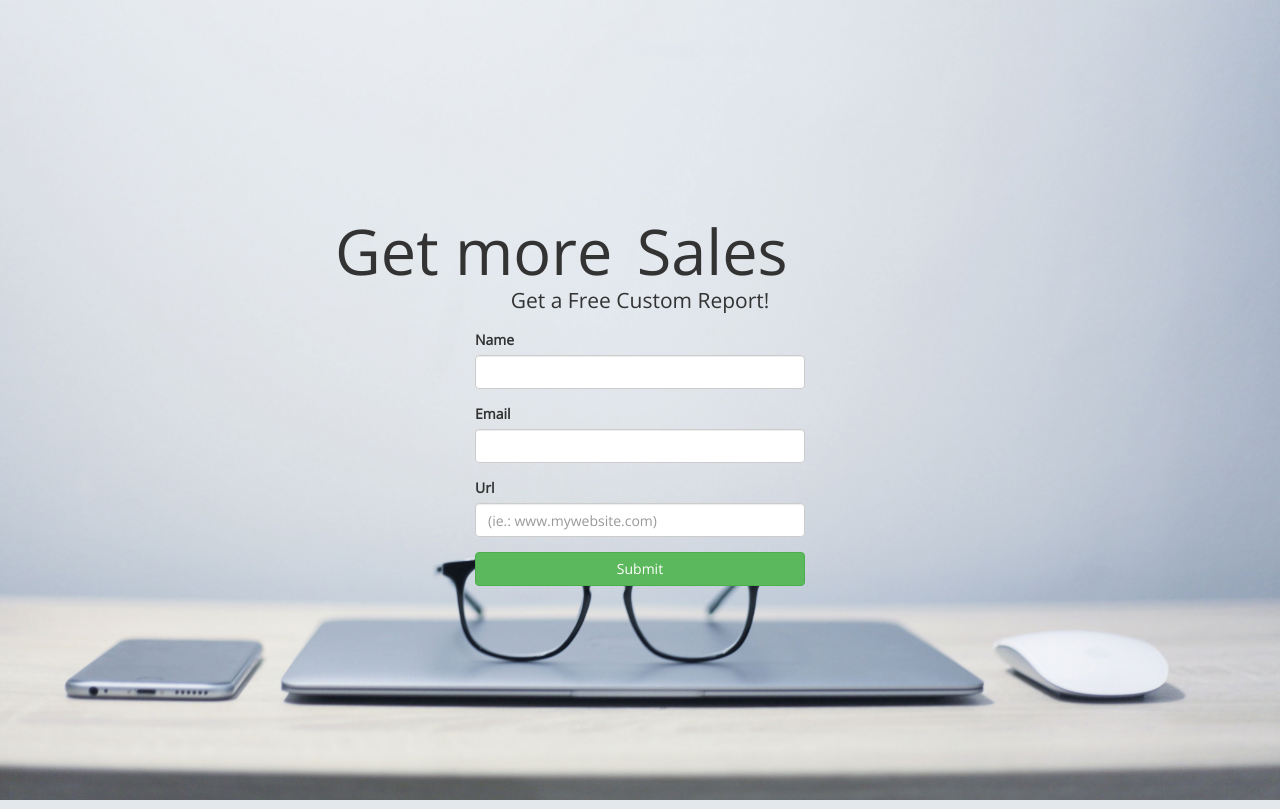
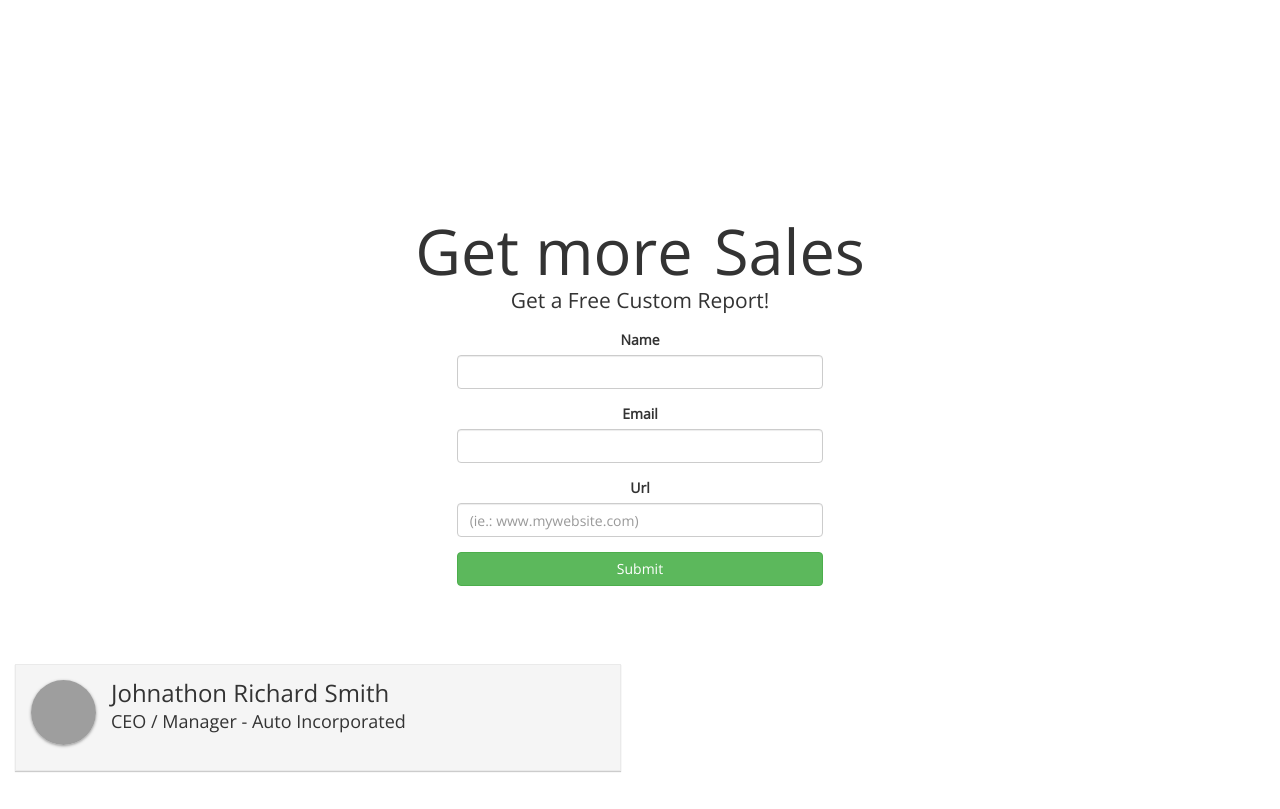
Before and after one commit to andreitobias/myapp, a Rails app: page /contacts/new in a window 1280 px wide. Run offline with Rails 7, Linux system fonts and the light colour scheme; style sheets or scripts are compiled from the project's sources; some libraries are stand-ins or nearby versions; grey boxes are pictures that could not be loaded.

Commit message:
Added animations: scroll and slide

```diff
--- /dev/null
+++ b/app/assets/javascripts/animation.js
@@ -0,0 +1,45 @@
+/*Interactivity to determine when an animated element in in view. In view elements trigger our animation*/
+$(document).ready(function() {
+
+  //window and animation items
+  var animation_elements = $.find('.animation-element');
+  var web_window = $(window);
+
+  //check to see if any animation containers are currently in view
+  function check_if_in_view() {
+    //get current window information
+    var window_height = web_window.height();
+    var window_top_position = web_window.scrollTop();
+    var window_bottom_position = (window_top_position + window_height);
+
+    //iterate through elements to see if its in view
+    $.each(animation_elements, function() {
+
+      //get the element sinformation
+      var element = $(this);
+      var element_height = $(element).outerHeight();
+      var element_top_position = $(element).offset().top;
+      var element_bottom_position = (element_top_position + element_height);
+
+      //check to see if this current container is visible (its viewable if it exists between the viewable space of the viewport)
+      if ((element_bottom_position >= window_top_position) && (element_top_position <= window_bottom_position)) {
+        element.addClass('in-view');
+      } else {
+        element.removeClass('in-view');
+      }
+    });
+
+  }
+
+  //on or scroll, detect elements in view
+  $(window).on('scroll resize', function() {
+      check_if_in_view()
+    })
+    //trigger our scroll event on initial load
+  $(window).trigger('scroll');
+
+
+  //Scroll function
+
+
+});
--- /dev/null
+++ b/app/assets/javascripts/scroll.js
@@ -0,0 +1,8 @@
+
+
+$(document).ready(function() {
+	$('a[href*=\\#]:not([href=\\#])').on('click', function(e) {
+		e.preventDefault();
+		$('html, body').animate({ scrollTop: $($(this).attr('href')).offset().top}, 500, 'linear');
+	});
+});
--- /dev/null
+++ b/app/assets/stylesheets/animations.css.scss
@@ -0,0 +1,121 @@
+/*animation element*/
+
+.animation-element {
+  opacity: 0;
+  position: relative;
+}
+/*animation element sliding left*/
+
+.animation-element.slide-left {
+  opacity: 0;
+  -moz-transition: all 500ms linear;
+  -webkit-transition: all 500ms linear;
+  -o-transition: all 500ms linear;
+  transition: all 500ms linear;
+  -moz-transform: translate3d(-100px, 0px, 0px);
+  -webkit-transform: translate3d(-100px, 0px, 0px);
+  -o-transform: translate(-100px, 0px);
+  -ms-transform: translate(-100px, 0px);
+  transform: translate3d(-100px, 0px, 0px);
+}
+
+.animation-element.slide-left.in-view {
+  opacity: 1;
+  -moz-transform: translate3d(0px, 0px, 0px);
+  -webkit-transform: translate3d(0px, 0px, 0px);
+  -o-transform: translate(0px, 0px);
+  -ms-transform: translate(0px, 0px);
+  transform: translate3d(0px, 0px, 0px);
+}
+/*animation slide left styled for testimonials*/
+
+.animation-element.slide-left.testimonial {
+  float: left;
+  width: 47%;
+  margin: 0% 1.5% 3% 1.5%;
+  background: #F5F5F5;
+  padding: 15px;
+box-shadow: 0px 1px 1px 0px rgba(0, 0, 0, 0.2);
+  border: solid 1px #EAEAEA;
+}
+.animation-element.slide-left.testimonial:hover,
+.animation-element.slide-left.testimonial:active{
+  box-shadow: 0px 2px 8px 0px rgba(0, 0, 0, 0.25);
+}
+
+.animation-element.slide-left.testimonial:nth-of-type(odd) {
+  width: 48.5%;
+  margin: 0% 1.5% 3.0% 0%;
+}
+
+.animation-element.slide-left.testimonial:nth-of-type(even) {
+  width: 48.5%;
+  margin: 0% 0% 3.0% 1.5%;
+}
+
+.animation-element.slide-left.testimonial .header{
+  float: left;
+  width: 100%;
+  margin-bottom: 10px;
+}
+.animation-element.slide-left.testimonial .left{
+  float: left;
+  margin-right: 15px;
+}
+.animation-element.slide-left.testimonial .right{
+  float: left;
+}
+
+.animation-element.slide-left.testimonial img {
+  width: 65px;
+  height: 65px;
+  border-radius: 50%;
+  box-shadow: 0px 1px 3px rgba(51, 51, 51, 0.5);
+}
+
+.animation-element.slide-left.testimonial h3 {
+  margin: 0px 0px 5px 0px;
+}
+
+.animation-element.slide-left.testimonial h4 {
+  margin: 0px 0px 5px 0px;
+}
+
+.animation-element.slide-left.testimonial .content {
+  float: left;
+  width:100%;
+  margin-bottom: 10px;
+}
+
+.animation-element.slide-left.testimonial .rating{}
+
+.animation-element.slide-left.testimonial i {
+  color: #aaa;
+  margin-right: 5px;
+}
+
+
+
+/*media queries for small devices*/
+@media screen and (max-width: 678px){
+  /*testimonials*/
+  .animation-element.slide-left.testimonial,
+  .animation-element.slide-left.testimonial:nth-of-type(odd),
+  .animation-element.slide-left.testimonial:nth-of-type(even){
+    width: 100%;
+    margin: 0px 0px 20px 0px;
+  }
+  .animation-element.slide-left.testimonial .right,
+  .animation-element.slide-left.testimonial .left,
+  .animation-element.slide-left.testimonial .content,
+  .animation-element.slide-left.testimonial .rating{
+    text-align: center;
+    float: none;
+  }
+  .animation-element.slide-left.testimonial img{
+    width: 85px;
+    height: 85px;
+    margin-bottom: 5px;
+  }
+
+}
--- a/app/assets/stylesheets/custom.css.scss
+++ b/app/assets/stylesheets/custom.css.scss
@@ -16,15 +16,19 @@
 }
 .jumbotron h1{
   display:inline;
-  margin-left: 220px;
+
+}
+
+.jumbotron{
+   text-align: center !important;
 }
 
 #word{
-  margin-left: 8px;
+  margin-left: 5px;
 }
 
 .bg_image{
-   background: url('2.jpg') no-repeat center center fixed;
+   background:  linear-gradient( rgba(0, 0, 0, 0.5), rgba(0, 0, 0, 0.5) ), url('1.jpg') no-repeat center center fixed;
   -webkit-background-size: cover;
   -moz-background-size: cover;
   -o-background-size: cover;
@@ -36,3 +40,76 @@
 .btn {
       width: 100%;
 }
+
+#section02{
+  width:100%;
+}
+.demo a {
+	position: absolute;
+	bottom: 20px;
+	left: 50%;
+	z-index: 2;
+	display: inline-block;
+	-webkit-transform: translate(0, -50%);
+	transform: translate(0, -50%);
+	color: #fff;
+	font : normal 400 20px/1 'Josefin Sans', sans-serif;
+	letter-spacing: .1em;
+	text-decoration: none;
+	transition: opacity .3s;
+}
+.demo a:hover {
+	opacity: .5;
+}
+
+
+
+#section01 a {
+	padding-top: 60px;
+}
+#section01 a span {
+	position: absolute;
+	top: 0;
+	left: 50%;
+	width: 24px;
+	height: 24px;
+	margin-left: -12px;
+	border-left: 1px solid #fff;
+	border-bottom: 1px solid #fff;
+	-webkit-transform: rotate(-45deg);
+	transform: rotate(-45deg);
+	box-sizing: border-box;
+}
+
+
+
+#section02 a {
+	padding-top: 60px;
+}
+#section02 a span {
+	position: absolute;
+	top: 0;
+	left: 50%;
+	width: 46px;
+	height: 46px;
+	margin-left: -23px;
+	border: 1px solid #fff;
+	border-radius: 100%;
+	box-sizing: border-box;
+}
+#section02 a span::after {
+	position: absolute;
+	top: 50%;
+	left: 50%;
+	content: '';
+	width: 16px;
+	height: 16px;
+	margin: -12px 0 0 -8px;
+	border-left: 1px solid #fff;
+	border-bottom: 1px solid #fff;
+	-webkit-transform: rotate(-45deg);
+	transform: rotate(-45deg);
+	box-sizing: border-box;
+}
+
+/*Animations*/
--- a/app/controllers/contacts_controller.rb
+++ b/app/controllers/contacts_controller.rb
@@ -7,9 +7,11 @@ class ContactsController < ApplicationController
     @contact = Contact.new(contact_params)
 
     if @contact.save
-      redirect_to root_path, notice: "Message sent."
+      flash[:success] = "Message sent."
+      redirect_to root_path
     else
-      redirect_to root_path, notice: "Error occured."
+      flash[:danger] = "Message not sent."
+      redirect_to root_path
     end
   end
 
--- a/app/views/layouts/application.html.erb
+++ b/app/views/layouts/application.html.erb
@@ -9,16 +9,47 @@
     <link href="https://fonts.googleapis.com/css?family=Open+Sans" rel="stylesheet">
   </head>
 
-  <body class="bg_image">
-    <div class="container">
+  <body class="">
+    <div class="container-fluid ">
+      <section id = "section02" class ="demo">
         <div class ="row">
           <div class="jumbotron">
+              <% flash.each do |key, value| %>
+                <%= content_tag :div, value, class: "alert alert-#{key}" %>
+              <%end%>
             <h1>Get more <h1 id="word">Sales</h1>
             <p>Get a Free Custom Report!  </p>
             <%= render "contacts/form"%>
+
           </div>
         </div>
+      </section>
+      <!-- Content -->
+
+        <section id="section02" class="demo">
+        	<a href="#section03"><span></span>More</a>
+        </section>
+    </div>
+
+    <div class ="container-fluid">
+      <section id = "section03">
+
+    <!-- testimonial one -->
+      <div class="animation-element slide-left testimonial">
+          <div class="header">
+            <div class="left">
+              <img src="https://drive.google.com/uc?export=download&id=0B7UPM0QugWUjVTdZcktRTWhNamM" />
+            </div>
+            <div class="right">
+              <h3>Johnathon Richard Smith</h3>
+              <h4>CEO / Manager - Auto Incorporated</h4>
+            </div>
+        </div>
+
+      </section>
+    </div>
+
     <%= yield %>
-    </div>
+
   </body>
 </html>
```
Also changed, not shown: app/assets/images/1.jpg (added). Lines whose indentation alone changed are shown as unchanged.
